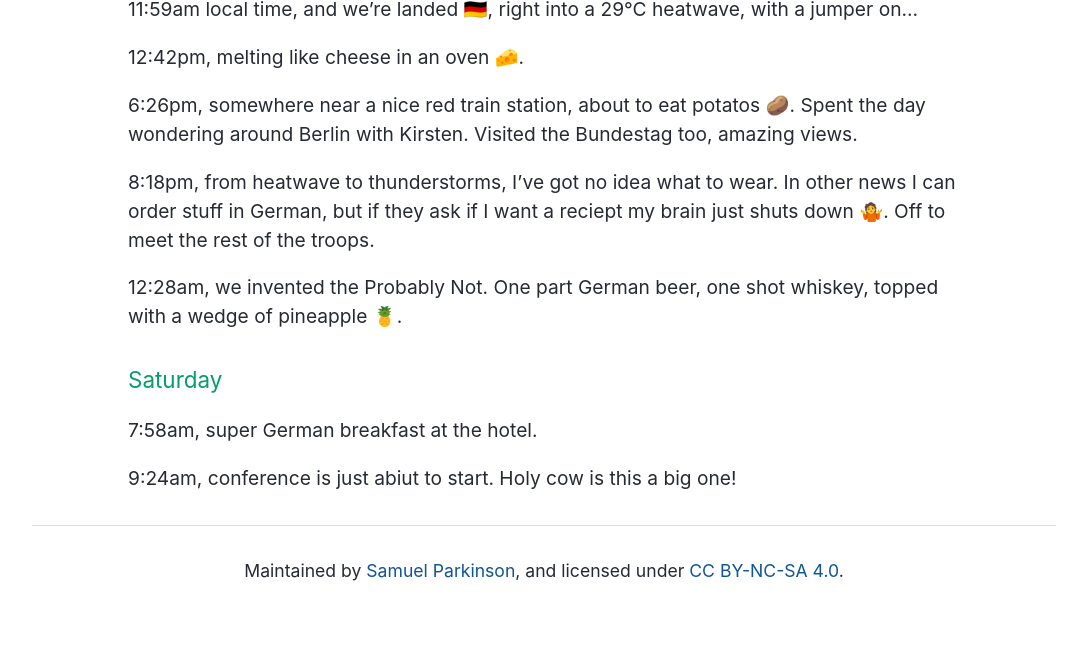
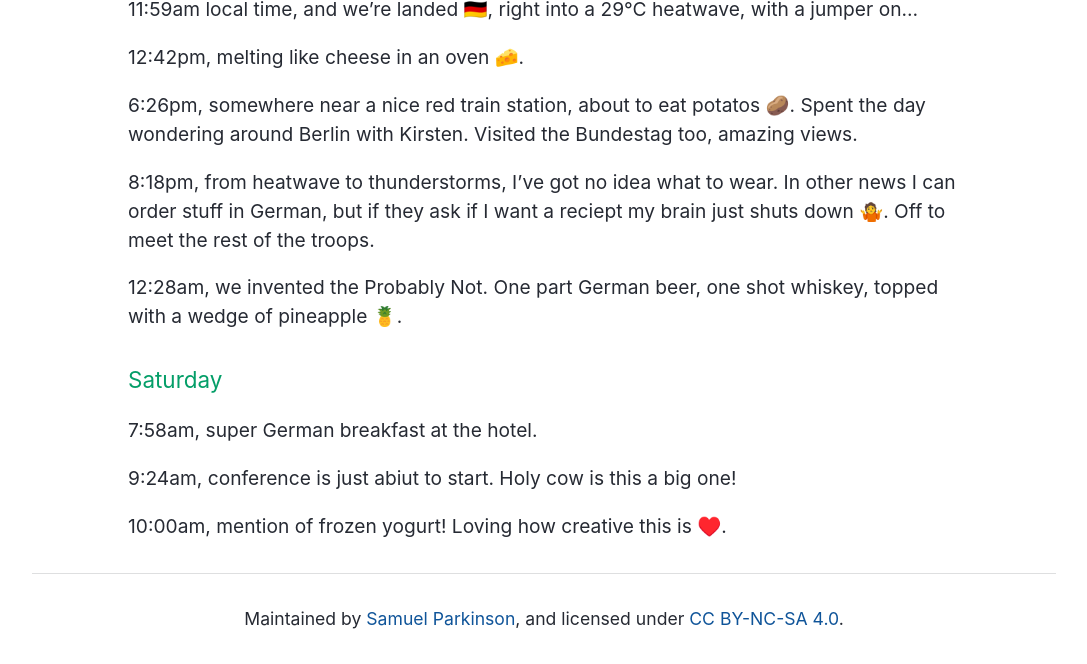
Before and after one commit to sjparkinson/uncomplicated.systems, a Jekyll site: the page built from _posts/2018-06-01-jsconf-eu.md, in a window 1280 px wide and 900 px high, scrolled down 1198 px, cut to the strip 236-900 px from the top of the window. Shown: the whole strip, without its empty margins (96-1183 px from the left). Built offline with Jekyll 4.4.1, drawn with Linux system fonts in a browser that asks for light colours; before the commit the page ends 2050 px from its top, so only the background shows below that.

Commit message:
Update 2018-06-01-jsconf-eu.md

```diff
--- a/_posts/2018-06-01-jsconf-eu.md
+++ b/_posts/2018-06-01-jsconf-eu.md
@@ -33,3 +33,5 @@ I'm off to JSConf EU this weekend, updates to follow.
 7:58am, super German breakfast at the hotel.
 
 9:24am, conference is just abiut to start. Holy cow is this a big one!
+
+10:00am, mention of frozen yogurt! Loving how creative this is ♥️.
```
